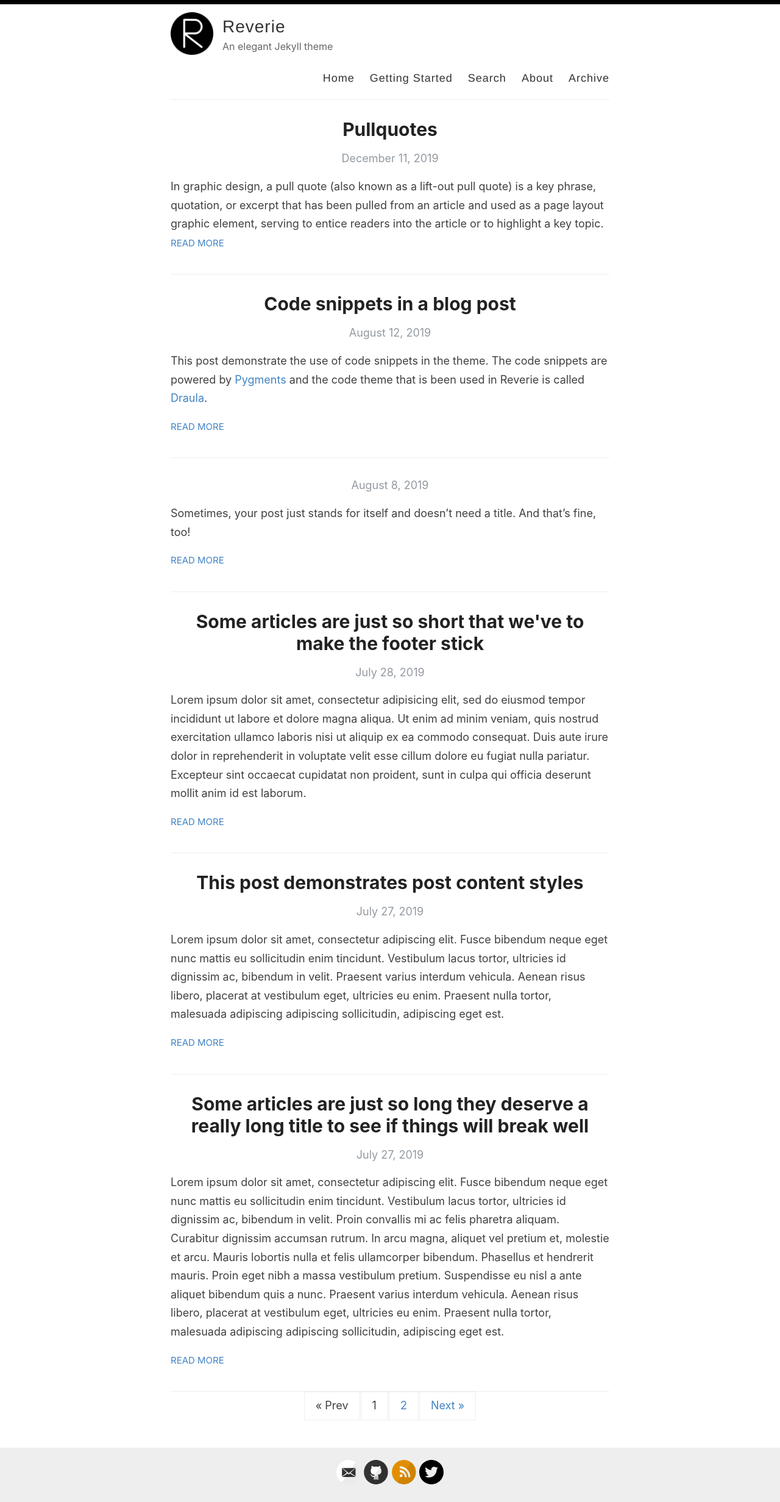
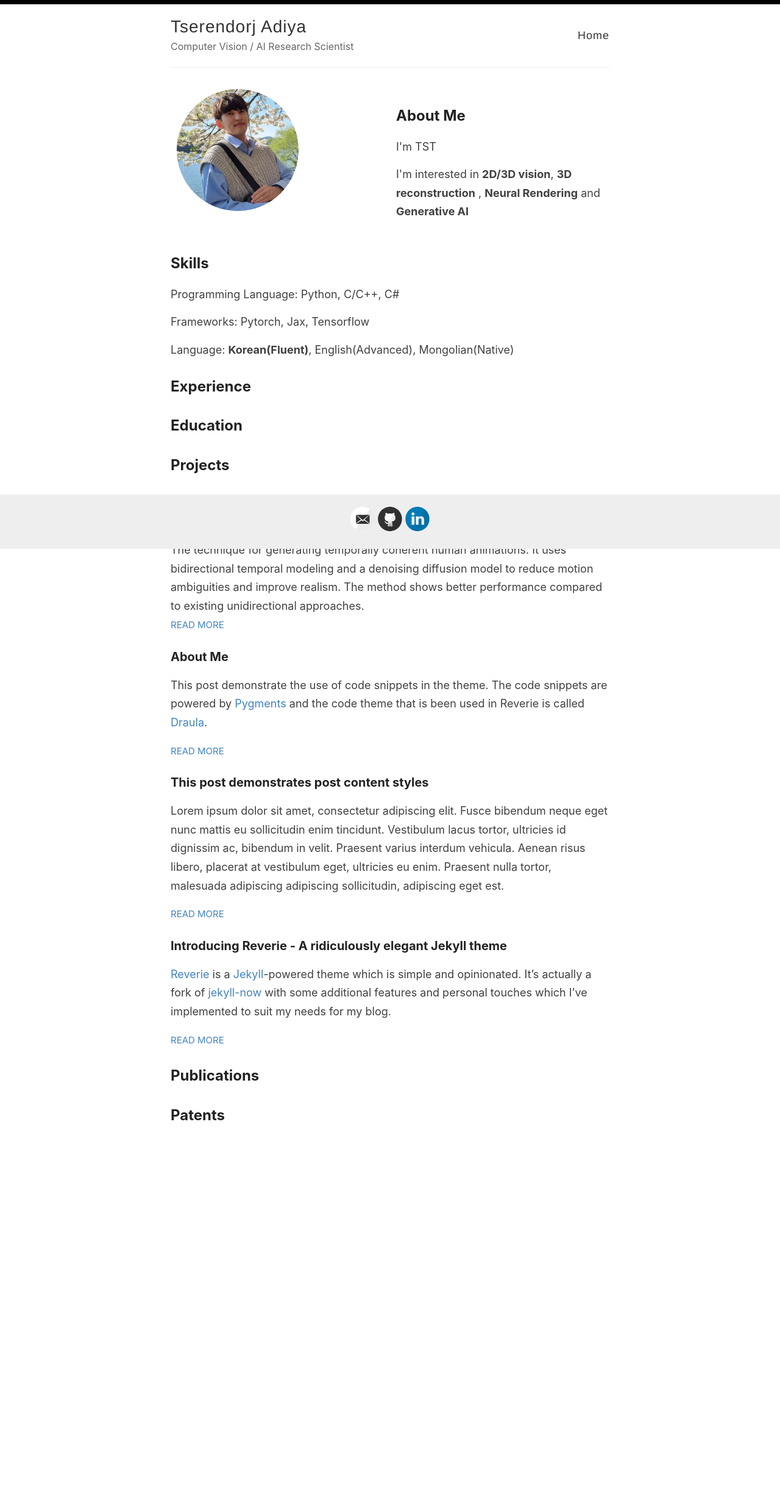
Before and after one commit to typest/Test, a Jekyll site: the page built from index.html, in a window 1280 px wide. Shown: the whole page at 61% size. Built offline with Jekyll 4.4.1, drawn with Linux system fonts in a browser that asks for light colours; the list of posts is cut into pages by our own code; after the commit the page ends 1999 px from its top, so only the background shows below that.

Commit message:
no message

````diff
--- a/_config.yml
+++ b/_config.yml
@@ -3,16 +3,23 @@
 #
 
 # Name of your site (displayed in the header)
-name: Reverie
+name: Tserendorj Adiya
 
 # Name of the author
-author: Amit Merchant
+author: Tserendorj Adiya
 
 # Short bio or description (displayed in the header)
-description: An elegant Jekyll theme
+description: Computer Vision / AI Research Scientist
 
 # URL of your avatar or profile pic (you could use your GitHub profile pic)
-avatar: /images/reverie.png
+avatar: /images/profile.jpg
+
+# Author informations
+author:
+  name: Tserendorj Adiya
+  email: tdain72@gmail.com
+  description:
+
 
 #
 # Flags below are optional
@@ -21,15 +28,15 @@ avatar: /images/reverie.png
 # Includes an icon in the footer for each username you enter
 footer-links:
   dribbble:
-  email: amit.d.merchant@gmail.com
+  email: tdain72@gmail.com
   facebook:
   flickr:
-  github: amitmerchant1990/reverie
+  github: typest
   instagram:
-  linkedin:
+  linkedin: tserendorj-adiya-28404a132
   pinterest:
-  rss: rss
-  twitter: amit_merchant
+  # rss: rss
+  # twitter: amit_merchant
   stackoverflow:
   youtube: # channel/<your_long_string> or user/<user-name>
   googleplus: # anything in your profile username that comes after plus.google.com/
@@ -55,7 +62,7 @@ enforce_ssl: https://www.amitmerchant.com/reverie
 # (http://yourusername.github.io/repository-name)
 # and NOT your User repository (http://yourusername.github.io)
 # then add in the baseurl here, like this: "/repository-name"
-baseurl: "/reverie"
+baseurl: ""
 
 #
 # !! You don't need to change any of the configuration flags below !!
--- a/_layouts/default.html
+++ b/_layouts/default.html
@@ -20,7 +20,7 @@
       <div class="wrapper-masthead">
         <div class="container">
           <header class="masthead clearfix">
-            <a href="{{ site.baseurl }}/" class="site-avatar"><img src="{{ site.baseurl }}{{ site.avatar }}" alt="{{ site.title }}" /></a>
+            <!-- <a href="{{ site.baseurl }}/" class="site-avatar"><img src="{{ site.baseurl }}{{ site.avatar }}" alt="{{ site.title }}" /></a> -->
 
             <div class="site-info">
               <h1 class="site-name"><a href="{{ site.baseurl }}/">{{ site.name }}</a></h1>
@@ -29,10 +29,10 @@
 
             <nav>
               <a href="{{ site.baseurl }}/">Home</a>
-              <a href="{{ site.baseurl }}/getting-started">Getting Started</a>
-              <a href="{{ site.baseurl }}/search">Search</a>
+              <!-- <a href="{{ site.baseurl }}/publications">Publications</a> -->
+              <!-- <a href="{{ site.baseurl }}/search">Search</a>
               <a href="{{ site.baseurl }}/about">About</a>
-              <a href="{{ site.baseurl }}/archive">Archive</a>
+              <a href="{{ site.baseurl }}/archive">Archive</a> -->
             </nav>
           </header>
         </div>
--- a/_pages/about.md
+++ /dev/null
@@ -1,29 +0,0 @@
----
-layout: page
-title: About
-permalink: /about/
----
-
-[Reverie](https://github.com/amitmerchant1990/reverie) is a Jekyll theme which is simple and opinionated. It's actually a fork of [jekyll-now](https://github.com/barryclark/jekyll-now) with some additional features and personal touches which I've implemented to suit my needs for [my blog](https://www.amitmerchant.com).
-
-This is a plug-and-play Jekyll theme which you can use on GitHub Pages without even setting up a local environment.
-
-## Features
-
-- Command-line free fork-first workflow, using GitHub.com to create, customize and post to your blog
-- Fully responsive and mobile optimized base theme
-- Sass/Coffeescript support using Jekyll 2.0
-- Free hosting on your GitHub Pages user site
-- All the SEO goodies comes in-built
-- Markdown blogging
-- Syntax highlighting using Pygments
-    - [Dracula syntax theme](https://draculatheme.com/) included
-- Disqus commenting
-- Google Analytics integration
-- Fuzzy search across blog posts
-- Pagination of posts works out-of-the-box.
-- Categorize posts out-of-the box
-- RSS Feed
-- In-built sitemap
-
-Learn more about it [here](https://github.com/amitmerchant1990/reverie) on how to get started.
--- a/_posts/2019-08-08-no-title-posts.md
+++ /dev/null
@@ -1,6 +0,0 @@
----
-layout: post
-title: ""
-categories: Miscellaneous
----
-Sometimes, your post just stands for itself and doesn't need a title. And that's fine, too!
--- /dev/null
+++ b/_posts/2019-12-11-btdm.md
@@ -0,0 +1,22 @@
+---
+layout: post
+title:  Bidirectional Temporal Diffusion Model for Temporally Consistent Human Animation
+# categories: [HTML,Code]
+excerpt: The technique for generating temporally coherent human animations. It uses bidirectional temporal modeling and a denoising diffusion model to reduce motion ambiguities and improve realism. The method shows better performance compared to existing unidirectional approaches.
+---
+<p style="text-align:center">Tserendorj Adiya<sup>1</sup>, Sanghun Kim<sup>1</sup>, Jung Eun Lee<sup>1</sup>, Jea Shin Yoon<sup>2</sup> and Hwasup Lim<sup>1</sup></p>
+<p style="text-align:center">Korea Institude of Science and Technology<sup>1</sup>, Adobe<sup>2</sup>.</p>
+
+<img src="../images/btdm_main.gif" alt="btdm main" />
+
+<h3>Abstract</h3>
+
+We introduce a method to generate temporally coherent human animation from a single image, a video, or a random noise. This problem has been formulated as modeling of an auto-regressive generation, i.e., to regress past frames to decode future frames. However, such unidirectional generation is highly prone to motion drifting over time, generating unrealistic human animation with significant artifacts such as appearance distortion. We claim that bidirectional temporal modeling enforces temporal coherence on a generative network by largely suppressing the motion ambiguity of human appearance. To prove our claim, we design a novel human animation framework using a denoising diffusion model: a neural network learns to generate the image of a person by denoising temporal Gaussian noises whose intermediate results are cross-conditioned bidirectionally between consec utive frames. In the experiments, our method demonstrates strong performance compared to existing unidirectional approaches with realistic temporal coherence.
+
+<h3>Overview</h3>
+
+
+<h3>Comparison</h3>
+<img src="../images/btdm_comp_1.gif" alt="single image comp 1" />
+<img src="../images/btdm_comp_2.gif" alt="single image comp 2" />
+<img src="../images/btdm_comp_3.gif" alt="single image comp 3" />
--- a/_posts/2019-12-11-pullquotes.md
+++ /dev/null
@@ -1,14 +0,0 @@
----
-layout: post
-title:  Pullquotes
-categories: [HTML,Code]
-excerpt: In graphic design, a pull quote (also known as a lift-out pull quote) is a key phrase, quotation, or excerpt that has been pulled from an article and used as a page layout graphic element, serving to entice readers into the article or to highlight a key topic.
----
-
-In graphic design, a pull quote (also known as a lift-out pull quote) is a key phrase, quotation, or excerpt that has been pulled from an article and used as a page layout graphic element, serving to entice readers into the article or to highlight a key topic. {% include pullquote.html quote="It is typically placed in a larger or distinctive typeface and on the same page." %} Pull quotes are often used in magazine and newspaper articles, annual reports, and brochures, as well as on the web. They can add visual interest to text-heavy pages with few images or illustrations.
-
-Placement of a pull quote on a page may be defined in a publication's or website's style guide. Such a typographic device may or may not be aligned with a column on the page. Some designers, for example, choose not to align the quote. In that case, the quotation cuts into two or more columns, as in the example shown. Because the pull quote invites the reader to read about the highlighted material, the pull quote should appear before the text it cites and, generally, fairly close to it.
-
-Pull quotes need not be a verbatim copy of the text being quoted; depending on a publication's house style, pull quotes may be abbreviated for space or paraphrased for clarity, with or without indication.
-
-A disadvantage of pull quotes as a design element is that they can disrupt the reading process of readers invested in reading the text sequentially by drawing attention to ghost fragments out of context. At the other extreme, when pull quotes are used to break up what would otherwise be a formless wall of text, pull quote can serve as visual landmarks to help the reader maintain a sense of sequence and place.
--- a/_posts/2019-7-27-super-long-article.md
+++ /dev/null
@@ -1,11 +0,0 @@
----
-layout: post
-title: Some articles are just so long they deserve a really long title to see if things will break well
-categories: Miscellaneous
----
-
-Lorem ipsum dolor sit amet, consectetur adipiscing elit. Fusce bibendum neque eget nunc mattis eu sollicitudin enim tincidunt. Vestibulum lacus tortor, ultricies id dignissim ac, bibendum in velit. Proin convallis mi ac felis pharetra aliquam. Curabitur dignissim accumsan rutrum. In arcu magna, aliquet vel pretium et, molestie et arcu. Mauris lobortis nulla et felis ullamcorper bibendum. Phasellus et hendrerit mauris. Proin eget nibh a massa vestibulum pretium. Suspendisse eu nisl a ante aliquet bibendum quis a nunc. Praesent varius interdum vehicula. Aenean risus libero, placerat at vestibulum eget, ultricies eu enim. Praesent nulla tortor, malesuada adipiscing adipiscing sollicitudin, adipiscing eget est.
-
-Lorem ipsum dolor sit amet, consectetur adipiscing elit. Fusce bibendum neque eget nunc mattis eu sollicitudin enim tincidunt. Vestibulum lacus tortor, ultricies id dignissim ac, bibendum in velit. Proin convallis mi ac felis pharetra aliquam. Curabitur dignissim accumsan rutrum. In arcu magna, aliquet vel pretium et, molestie et arcu. Mauris lobortis nulla et felis ullamcorper bibendum. Phasellus et hendrerit mauris. Proin eget nibh a massa vestibulum pretium. Suspendisse eu nisl a ante aliquet bibendum quis a nunc. Praesent varius interdum vehicula. Aenean risus libero, placerat at vestibulum eget, ultricies eu enim. Praesent nulla tortor, malesuada adipiscing adipiscing sollicitudin, adipiscing eget est.
-
-Lorem ipsum dolor sit amet, consectetur adipiscing elit. Fusce bibendum neque eget nunc mattis eu sollicitudin enim tincidunt. Vestibulum lacus tortor, ultricies id dignissim ac, bibendum in velit. Proin convallis mi ac felis pharetra aliquam. Curabitur dignissim accumsan rutrum. In arcu magna, aliquet vel pretium et, molestie et arcu. Mauris lobortis nulla et felis ullamcorper bibendum. Phasellus et hendrerit mauris. Proin eget nibh a massa vestibulum pretium. Suspendisse eu nisl a ante aliquet bibendum quis a nunc. Praesent varius interdum vehicula. Aenean risus libero, placerat at vestibulum eget, ultricies eu enim. Praesent nulla tortor, malesuada adipiscing adipiscing sollicitudin, adipiscing eget est.
--- a/_posts/2019-7-28-super-short-article.md
+++ /dev/null
@@ -1,7 +0,0 @@
----
-layout: post
-title: Some articles are just so short that we've to make the footer stick
-categories: Miscellaneous
----
-
-Lorem ipsum dolor sit amet, consectetur adipisicing elit, sed do eiusmod tempor incididunt ut labore et dolore magna aliqua. Ut enim ad minim veniam, quis nostrud exercitation ullamco laboris nisi ut aliquip ex ea commodo consequat. Duis aute irure dolor in reprehenderit in voluptate velit esse cillum dolore eu fugiat nulla pariatur. Excepteur sint occaecat cupidatat non proident, sunt in culpa qui officia deserunt mollit anim id est laborum.
--- a/_posts/2019-8-12-code-snippets.md
+++ /dev/null
@@ -1,42 +0,0 @@
----
-layout: post
-title:  Code snippets in a blog post
-categories: [HTML,Code]
----
-
-This post demonstrate the use of code snippets in the theme. The code snippets are powered by [Pygments](http://pygments.org/) and the code theme that is been used in Reverie is called [Draula](https://draculatheme.com/).
-
-This is a raw snippet:
-
-```
-hello world
-123
-This is a text snippet
-```
-
-This is a PHP snippet:
-
-```php
-<?php
-    echo 'Hello, World!';
-?>
-```
-
-This is a JavaScript snippet:
-
-```js
-const add = (a, b) => a + b
-const minus = (a, b) => a - b
-
-console.log(add(100,200))  // 300
-console.log(minus(100,200))  // -100
-```
-
-This is a Python snippet:
-
-```python
-def say_hello():
-    print("hello world!")
-
-say_hello()   // "hello world!"
-```
--- /dev/null
+++ b/_posts/2019-8-12-profile.md
@@ -0,0 +1,42 @@
+---
+layout: page
+title:  About Me
+# categories: [HTML,Code]
+---
+
+This post demonstrate the use of code snippets in the theme. The code snippets are powered by [Pygments](http://pygments.org/) and the code theme that is been used in Reverie is called [Draula](https://draculatheme.com/).
+
+This is a raw snippet:
+
+```
+hello world
+123
+This is a text snippet
+```
+
+This is a PHP snippet:
+
+```php
+<?php
+    echo 'Hello, World!';
+?>
+```
+
+This is a JavaScript snippet:
+
+```js
+const add = (a, b) => a + b
+const minus = (a, b) => a - b
+
+console.log(add(100,200))  // 300
+console.log(minus(100,200))  // -100
+```
+
+This is a Python snippet:
+
+```python
+def say_hello():
+    print("hello world!")
+
+say_hello()   // "hello world!"
+```
--- a/assets/style.scss
+++ b/assets/style.scss
@@ -45,7 +45,7 @@ h1, h2, h3, h4, h5, h6 {
   line-height: 1.7;
   margin: 1em 0 15px;
   padding: 0;
-  text-align: center;
+  text-align: left;
 
   @include mobile {
     line-height: 1.4;
@@ -279,8 +279,8 @@ p > img {
 
 .site-avatar {
   float: left;
-  width: 70px;
-  height: 70px;
+  width: 200px;
+  height: 200px;
   margin-right: 15px;
 
   @include mobile {
@@ -290,9 +290,9 @@ p > img {
   }
 
   img {
-    border-radius: 5px;
-    width: 70px;
-    height: 70px;
+    border-radius: 50%;
+    width: 200px;
+    height: 200px;
     object-fit: cover;
   }
 }
@@ -1139,6 +1139,18 @@ Modules - reusable parts of our design
   }
 }
 
+.row {
+  display: flex;
+}
+
+.column {
+  flex: 50%;
+  padding: 10px;
+}
+
+section {
+  margin-top: 20px;
+}
 
 // Settled on moving the import of syntax highlighting to the bottom of the CSS
 // ... Otherwise it really bloats up the top of the CSS file and makes it difficult to find the start
--- a/index.html
+++ b/index.html
@@ -2,7 +2,78 @@
 layout: default
 ---
 
-<div class="posts">
+<div class="profile">
+  <article class="profile">
+    <div class="row">
+      <div class="column">
+        <a href="{{ site.baseurl }}/" class="site-avatar">
+          <img src="{{ site.baseurl }}{{ site.avatar }}" alt="{{ site.title }}" />
+        </a>
+      </div>
+      <div class="column">
+        <!-- Personal Info -->
+        <section id="personal-info">
+          <h2>About Me</h2>
+          <p>I'm TST</p>
+          <p>I'm interested in <b>2D/3D vision</b>, <b>3D reconstruction</b> ,  <b>Neural Rendering</b> and <b>Generative AI</b></p>
+        </section>
+      </div>
+    </div>
+
+    <!-- Skills -->
+    <section id="skills">
+      <h2>Skills</h2>
+      <p>Programming Language: Python, C/C++, C#</p>
+      <p>Frameworks: Pytorch, Jax, Tensorflow</p>
+      <p>Language: <b>Korean(Fluent)</b>, English(Advanced), Mongolian(Native)</p>
+    </section>
+
+    <!-- Experience -->
+    <section id="experience">
+      <h2>Experience</h2>
+
+    </section>
+
+    <!-- Education -->
+    <section id="education">
+      <h2>Education</h2>
+
+    </section>
+
+    <!-- Projects -->
+    <section id="projects">
+      <h2>Projects</h2>
+      {% for post in paginator.posts %}
+      <article class="post">
+        <a href="{{ site.baseurl }}{{ post.url }}">
+          <h3>{{ post.title }}</h3>
+
+        </a>
+        <div class="entry">
+          {{ post.excerpt }}
+        </div>
+
+        <a href="{{ site.baseurl }}{{ post.url }}" class="read-more">Read More</a>
+      </article>
+      {% endfor %}
+    </section>
+
+    <!-- Publications -->
+    <section id="publications">
+      <h2>Publications</h2>
+
+    </section>
+
+    <!-- Patents -->
+    <section id="patents">
+      <h2>Patents</h2>
+
+    </section>
+
+  </article>
+</div>
+
+<!-- <div class="posts">
   {% for post in paginator.posts %}
     <article class="post">
       <a href="{{ site.baseurl }}{{ post.url }}">
@@ -18,10 +89,10 @@ layout: default
 
       <a href="{{ site.baseurl }}{{ post.url }}" class="read-more">Read More</a>
     </article>
-  {% endfor %}
+  {% endfor %} -->
 
   <!-- pagination -->
-  {% if paginator.total_pages > 1 %}
+  <!-- {% if paginator.total_pages > 1 %}
   <div class="pagination">
     {% if paginator.previous_page %}
       <a href="{{ paginator.previous_page_path | prepend: site.baseurl | replace: '//', '/' }}">&laquo; Prev</a>
@@ -45,5 +116,5 @@ layout: default
       <span>Next &raquo;</span>
     {% endif %}
   </div>
-  {% endif %}
+  {% endif %} -->
 </div>
````
Also changed, not shown: _data/experience.yml (added, +9 -0 lines), _layouts/post.html (+4 -4 lines), _layouts/profile.html (added, +39 -0 lines), images/profile.jpg (added), 4 other files.
